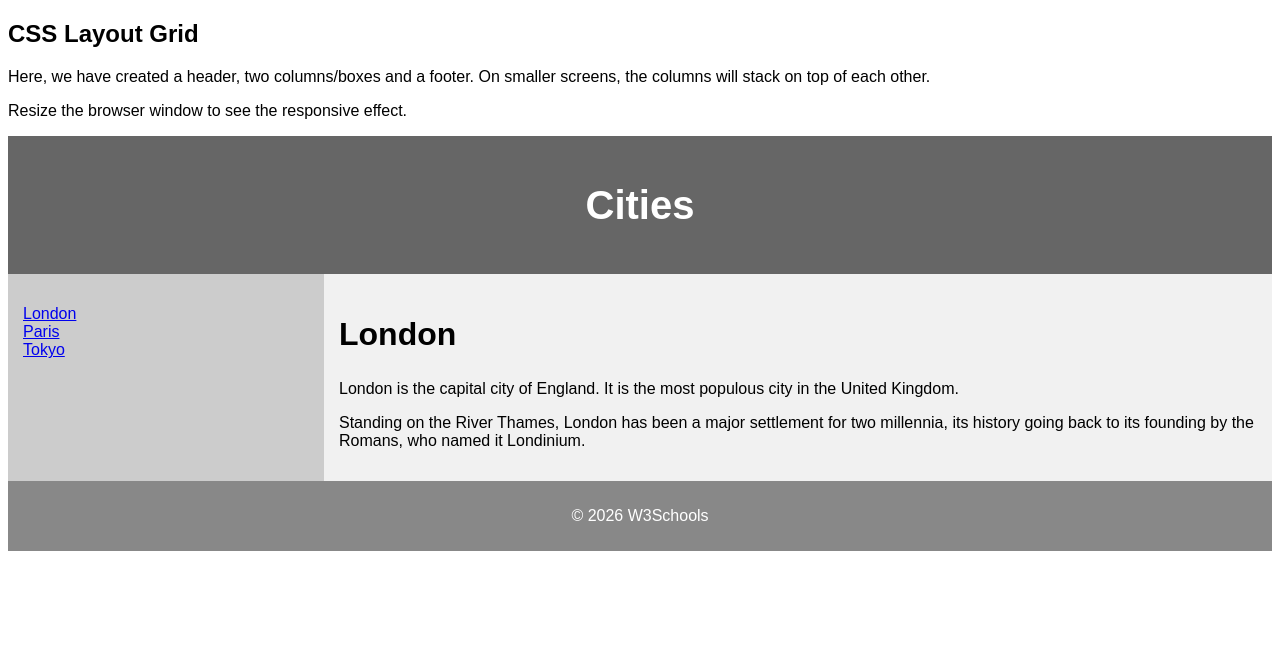
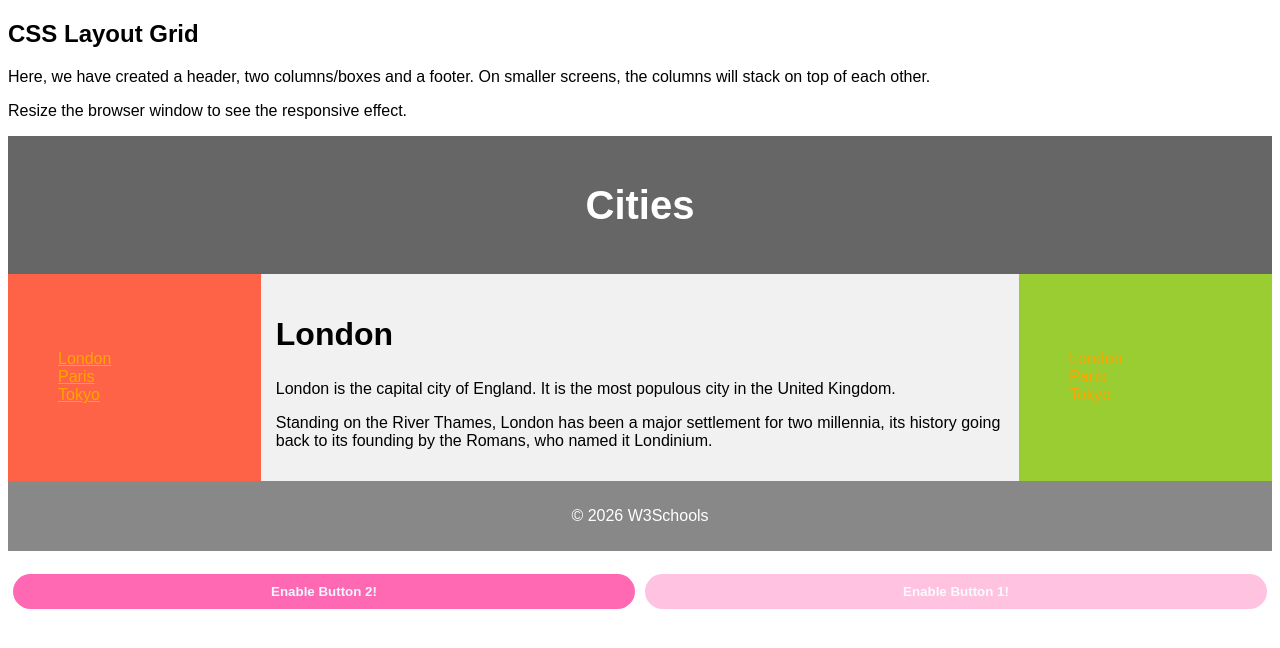
Before and after one commit to MrTobler/portfolio, a plain HTML site: page first-page.html in a window 1280 px wide. Drawn offline with Linux system fonts and the light colour scheme.

Commit message:
Image widths and CSS practice with welcome page

```diff
--- /dev/null
+++ b/CSS/welcome-test.css
@@ -0,0 +1,66 @@
+body{
+    background:#fbfbfb;
+    margin: 0;
+    font-family:Verdana;
+}
+
+section{
+    background-color:white;
+    max-width:500px;
+    margin:60px auto;
+    padding: 24px;
+    border-radius: 24px;
+    border: 2px solid black;
+    box-shadow:0 4px 12px 0 #000;
+}
+
+section h1{
+    color:hotpink;
+}
+
+section h1:hover{
+    color:orange;
+}
+
+#dancing-text:hover{
+    font-style:italic;
+}
+
+button{
+    border:none;
+    background-color:hotpink;
+    padding:10px 18px;
+    border-radius:999px;
+    color:white;
+    font-weight:bold;
+}
+
+button:hover{
+    background-color:orange;
+}
+
+div{
+    background: linear-gradient(to right, #ffa500, #ff69b4);
+    max-width: 500px;
+    margin: 60px auto;
+    padding: 24px;
+    border-radius: 24px;
+}
+
+div h1{
+    color:white;
+}
+
+div p{
+    color:white;
+}
+
+a{
+    text-decoration: none;
+    font-weight:bold;
+    color:hotpink;
+}
+
+a:hover{
+    color:orange;
+}
--- a/first-page-style.css
+++ b/first-page-style.css
@@ -1,14 +1,13 @@
 * {box-sizing: border-box;}
 body {font-family: Arial, Helvetica, sans-serif;}
-
 
 .container {
   display: grid;
   grid-template-areas:
-    "header header"
-    "menu content"
-    "footer footer";
-  grid-template-columns: 1fr 3fr;
+    "header header header"
+    "menu-left content menu-right"
+    "footer footer footer";
+  grid-template-columns: 1fr 3fr 1fr;
 }
 
 /* header */
@@ -26,15 +25,26 @@ body {font-family: Arial, Helvetica, sans-serif;}
 
 /* navigation menu */
 nav {
-  grid-area: menu;
-  background-color: #ccc;
-  padding: 15px;
+  padding: 10px;
+  display: flex;
+  align-items: center;
+}
+
+li a {
+  color:orange;
+}
+
+.menu-left{
+	background-color:tomato;
+}
+
+.menu-right{
+	background-color:yellowgreen;
 }
 
 /* Style list inside nav menu */
 nav ul {
   list-style-type: none;
-  padding: 0;
 }
 
 /* Style the content */
@@ -67,3 +77,22 @@ footer {
     "footer footer";
     }
 }
+
+section{
+  display: flex;
+}
+
+.button {
+  flex: 1;
+  padding: 10px;
+  margin: 5px;
+  border-radius: 999px;
+  border:none;
+  background-color:hotpink;
+  color:aliceblue;
+  font-weight: bold;
+}
+
+.button:disabled{
+  opacity: 0.4;
+}
--- a/first-page.html
+++ b/first-page.html
@@ -1,12 +1,11 @@
 <!DOCTYPE html>
 <html lang="en">
 <head>
-    <meta charset="UTF-8">
-    <link rel="stylesheet" href="first-page-style.css">
-    <title>Grid Layout</title>
+<title>HTML Layout - Grid</title>
+<meta charset="utf-8">
+<link rel="stylesheet" href="first-page-style.css">
 </head>
 <body>
-
 
 <h2>CSS Layout Grid</h2>
 <p>Here, we have created a header, two columns/boxes and a footer. On smaller screens, the columns will stack on top of each other.</p>
@@ -16,7 +15,8 @@
 
 <header><h1>Cities</h1></header>
 
-<nav>
+
+<nav class="menu-left">
   <ul>
     <li><a href="#">London</a></li>
     <li><a href="#">Paris</a></li>
@@ -30,9 +30,48 @@
   <p>Standing on the River Thames, London has been a major settlement for two millennia, its history going back to its founding by the Romans, who named it Londinium.</p>
 </article>
 
+<nav class="menu-right">
+  <ul>
+    <li><a href="#">London</a></li>
+    <li><a href="#">Paris</a></li>
+    <li><a href="#">Tokyo</a></li>
+  </ul>
+</nav>
+
 <footer><p>© 2026 W3Schools</p></footer>
 
 </div>
 
+<br>
+
+<section>
+  <button id="button1" class="button" onclick="enableButton(0)">Enable Button 2!</button>
+  <button id="button2" class="button" disabled onclick="enableButton(1)">Enable Button 1!</button>
+</section>
+
+<script>
+
+  function enableButton(button){
+
+    if (button == 0){
+      const targetButton = document.getElementById('button2');
+      targetButton.disabled = false;
+      const buttonPressed = document.getElementById('button1');
+      buttonPressed.disabled =true;
+    } else {
+      const targetButton = document.getElementById('button1');
+      targetButton.disabled = false;
+      const buttonPressed = document.getElementById('button2');
+      buttonPressed.disabled =true;
+    }
+
+
+  }
+
+
+
+</script>
+
+
 </body>
 </html>
```
Also changed, not shown: Pages/welcome-test.html (added, +29 -0 lines), index.html (+16 -2 lines), styles.css (+26 -1 lines), text-formatting.html (+6 -0 lines).
